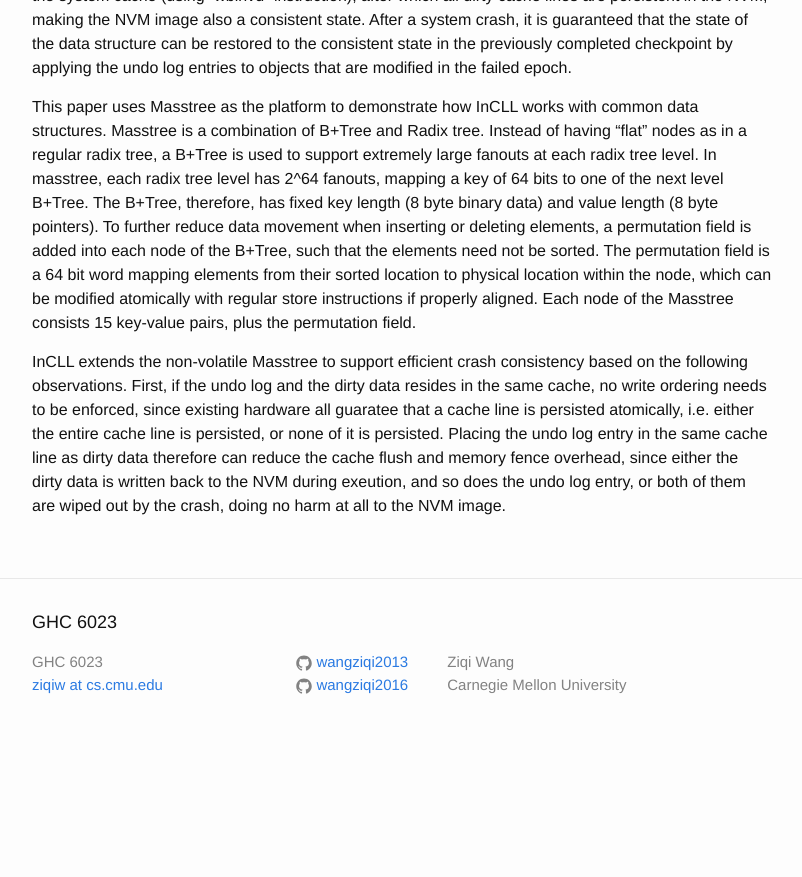
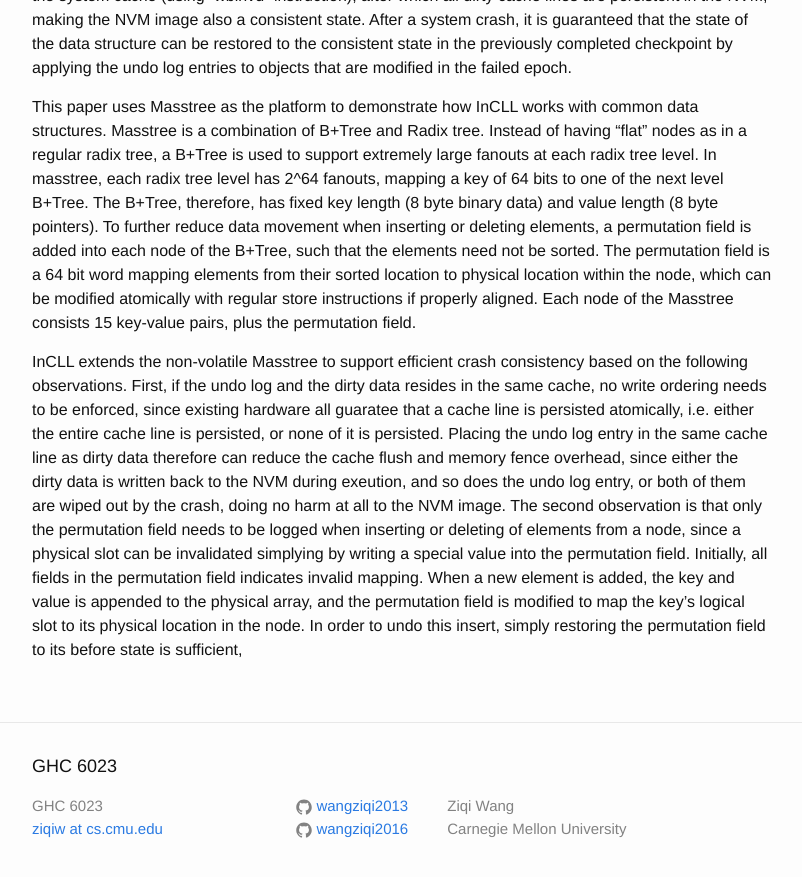
Before and after one commit to wangziqi2013/wangziqi2013.github.io, a Jekyll site: the page built from _posts/2019-10-22-incll.markdown, in a window 1280 px wide and 900 px high, scrolled down 1015 px. Shown: the top 877 px of the window, without its empty margins (238-1040 px from the left). Built offline with Jekyll 4.4.1, drawn with Linux system fonts in a browser that asks for light colours; before the commit the page ends 1771 px from its top, so only the background shows below that.

Commit message:
Working on second observation

```diff
--- a/_posts/2019-10-22-incll.markdown
+++ b/_posts/2019-10-22-incll.markdown
@@ -51,4 +51,9 @@ if the undo log and the dirty data resides in the same cache, no write ordering
 hardware all guaratee that a cache line is persisted atomically, i.e. either the entire cache line is persisted, or
 none of it is persisted. Placing the undo log entry in the same cache line as dirty data therefore can reduce the
 cache flush and memory fence overhead, since either the dirty data is written back to the NVM during exeution, and so does
-the undo log entry, or both of them are wiped out by the crash, doing no harm at all to the NVM image.
+the undo log entry, or both of them are wiped out by the crash, doing no harm at all to the NVM image. The second observation
+is that only the permutation field needs to be logged when inserting or deleting of elements from a node, since a physical
+slot can be invalidated simplying by writing a special value into the permutation field. Initially, all fields in the
+permutation field indicates invalid mapping. When a new element is added, the key and value is appended to the physical
+array, and the permutation field is modified to map the key's logical slot to its physical location in the node. In order
+to undo this insert, simply restoring the permutation field to its before state is sufficient,
```
